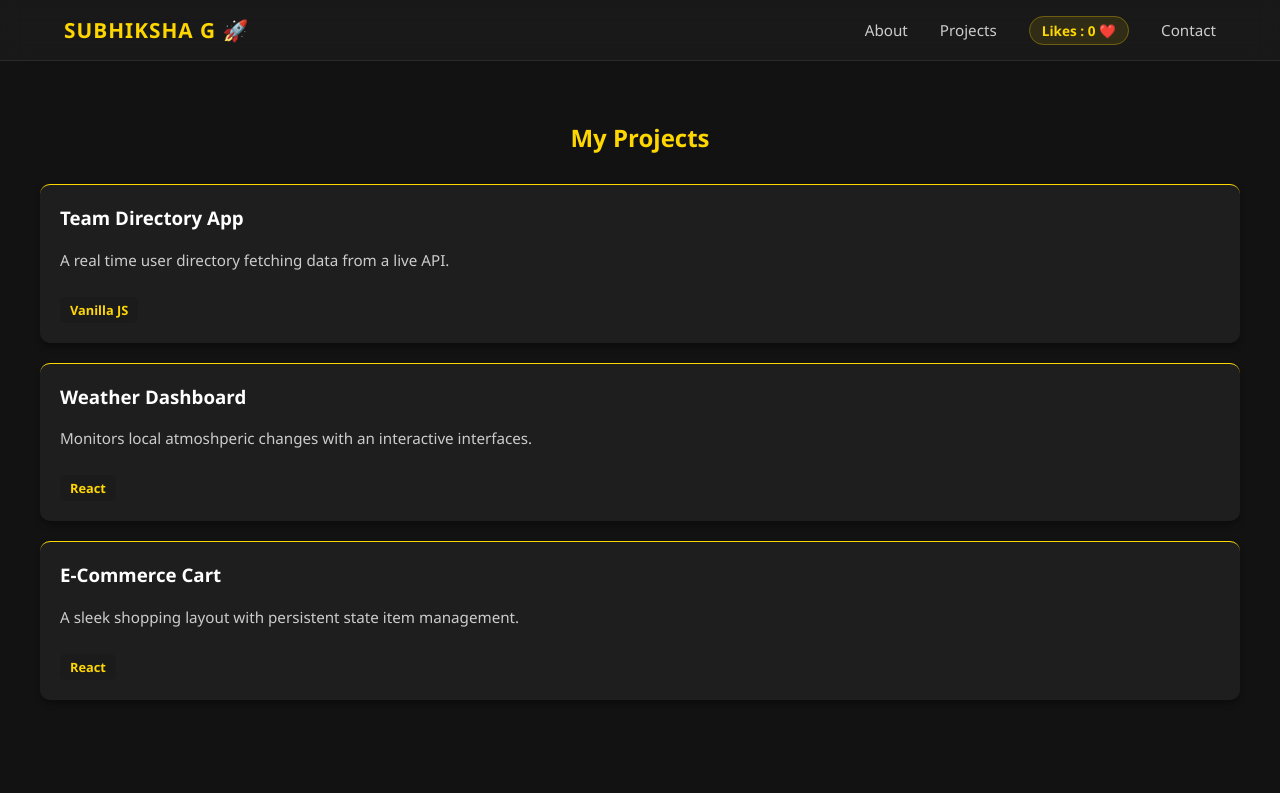
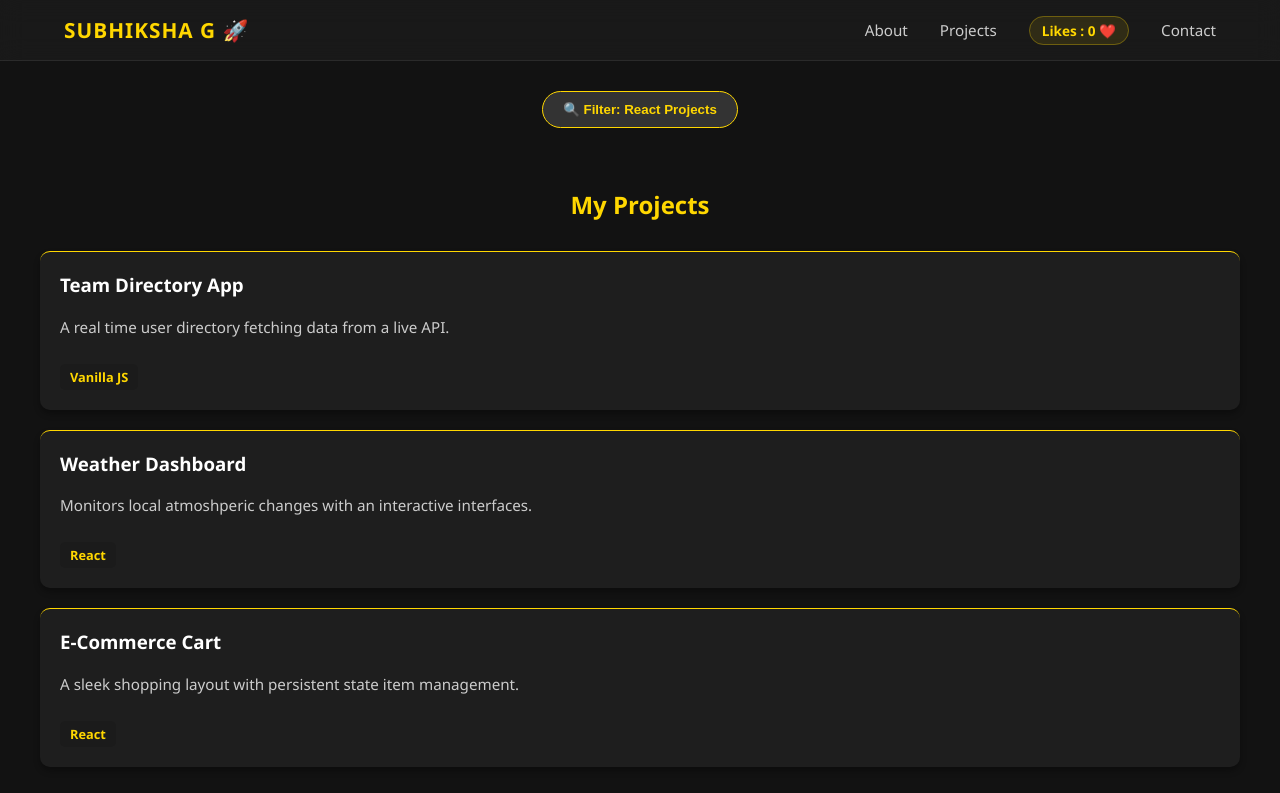
Before and after one commit to Subhiksha-G/Subhiksha-React-Portfolio, a React app: page / in a window 1280 px wide. Shown: the top 793 px of the page. Built offline with nearby package versions, Linux system fonts and the light colour scheme; the HTML template or start-up script is replaced by a standard one.

Commit message:
Implemented conditional rendering and list filtering toggle

```diff
--- a/src/App.jsx
+++ b/src/App.jsx
@@ -5,21 +5,62 @@ import ProjectGrid from "./components/ProjectGrid/ProjectGrid";
 function App() {
   const [likes, setLikes] = useState(0);
 
+  const [showOnlyReact, setShowOnlyReact] = useState(false);
+
   const portfolioProjects = [
-        { id: 1, title: "Team Directory App", desc: "A real time user directory  fetching data from a live API.", tech: "Vanilla JS" },
-        { id: 2, title: "Weather Dashboard", desc: "Monitors local atmoshperic changes with an interactive interfaces.", tech: "React" },
-        { id: 3, title: "E-Commerce Cart", desc: "A sleek shopping layout with persistent state item management.", tech: "React" }
-    ];
+    {
+      id: 1,
+      title: "Team Directory App",
+      desc: "A real time user directory  fetching data from a live API.",
+      tech: "Vanilla JS",
+    },
+    {
+      id: 2,
+      title: "Weather Dashboard",
+      desc: "Monitors local atmoshperic changes with an interactive interfaces.",
+      tech: "React",
+    },
+    {
+      id: 3,
+      title: "E-Commerce Cart",
+      desc: "A sleek shopping layout with persistent state item management.",
+      tech: "React",
+    },
+  ];
 
   function handleLikeClick() {
     setLikes(likes + 1);
   }
 
+  const displayedProjects = showOnlyReact
+    ? portfolioProjects.filter((project) => project.tech === "React")
+    : portfolioProjects;
+
   return (
     <div className="app-container">
       <Navbar logoTitle="SUBHIKSHA G 🚀" countValue={likes} />
 
-      <ProjectGrid allProjects={portfolioProjects} />
+      <div style={{ textAlign: "center", marginTop: "30px" }}>
+        <button
+          onClick={() => setShowOnlyReact(!showOnlyReact)}
+          style={{
+            background: showOnlyReact ? 'gold' : '#333',
+            color: showOnlyReact ? 'black' : 'gold',
+            border: '1px solid gold',
+            padding: '10px 20px',
+            borderRadius: '20px',
+            cursor: 'pointer',
+            fontWeight: 'bold',
+            transition: '0.3s'
+          }}
+          >
+          {showOnlyReact
+            ? "⚡ Showing React Only"
+            : "🔍 Filter: React Projects"}
+        </button>
+      </div>
+
+      <ProjectGrid allProjects={displayedProjects} />
 
       <div style={{ textAlign: "center", marginTop: "50px" }}>
         <h1 style={{ color: "gold" }}>
@@ -29,16 +70,19 @@ function App() {
           Project Appreciation Score :{" "}
           <strong style={{ color: "gold" }}>{likes}</strong> ❤️
         </p>
-        <button onClick={handleLikeClick} style={{
-          background: '#333',
-          color: 'gold',
-          border: '1px solid gold',
-          padding: '10px 20px',
-          borderRadius: '20px',
-          cursor: 'pointer',
-          fontSize: '1rem',
-          transition: '0.3s'
-        }}>
+        <button
+          onClick={handleLikeClick}
+          style={{
+            background: "#333",
+            color: "gold",
+            border: "1px solid gold",
+            padding: "10px 20px",
+            borderRadius: "20px",
+            cursor: "pointer",
+            fontSize: "1rem",
+            transition: "0.3s",
+          }}
+        >
           Appreciate Project 👍
         </button>
       </div>
```
